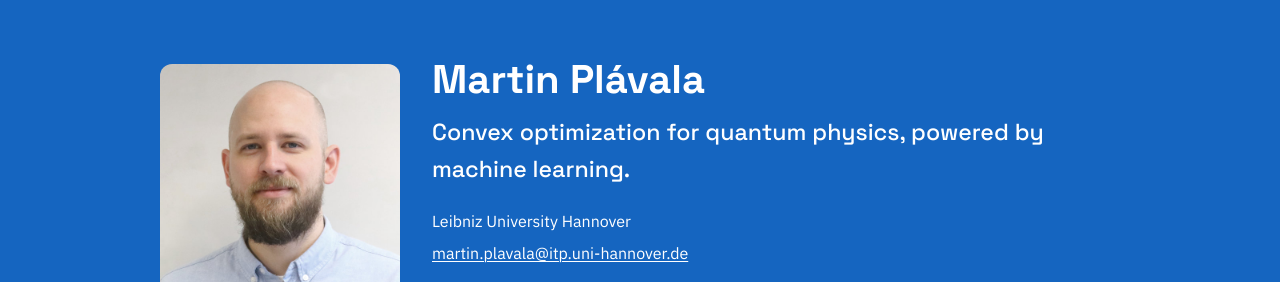
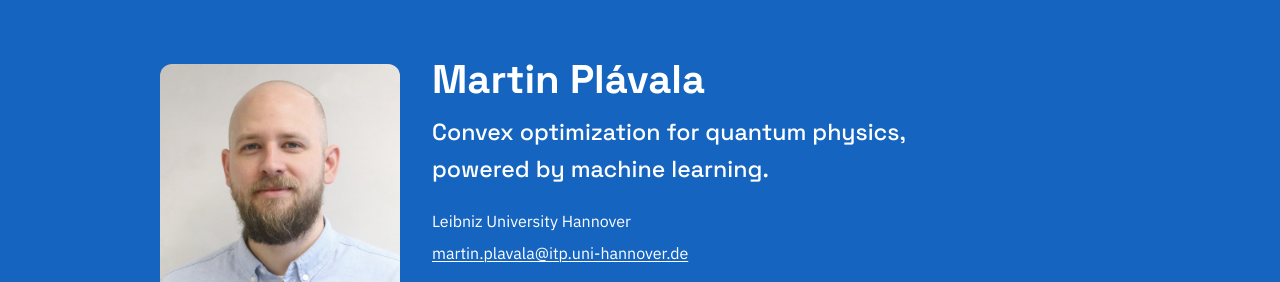
Before and after one commit to mplavala/mplavala.github.io, a plain HTML site: page index.html in a window 1280 px wide. Shown: the top 282 px of the page. Drawn offline with Linux system fonts and the light colour scheme.

Commit message:
Minor fix.

```diff
--- a/index.html
+++ b/index.html
@@ -28,7 +28,7 @@
     <img src="img/mp.jpg" alt="Photo of Martin Plávala" width="400" height="400">
     <div>
       <h1>Martin Plávala</h1>
-      <p>Convex optimization for quantum physics, powered by machine learning.</p>
+      <p>Convex optimization for quantum physics,<br>powered by machine learning.</p>
       <p>Leibniz University Hannover</p>
       <p><a href="mailto:&#109;&#97;&#114;&#116;&#105;&#110;&#46;&#112;&#108;&#97;&#118;&#97;&#108;&#97;&#64;&#105;&#116;&#112;&#46;&#117;&#110;&#105;&#45;&#104;&#97;&#110;&#110;&#111;&#118;&#101;&#114;&#46;&#100;&#101;">&#109;&#97;&#114;&#116;&#105;&#110;&#46;&#112;&#108;&#97;&#118;&#97;&#108;&#97;&#64;&#105;&#116;&#112;&#46;&#117;&#110;&#105;&#45;&#104;&#97;&#110;&#110;&#111;&#118;&#101;&#114;&#46;&#100;&#101;</a></p>
       <nav aria-label="Profile links">
```
